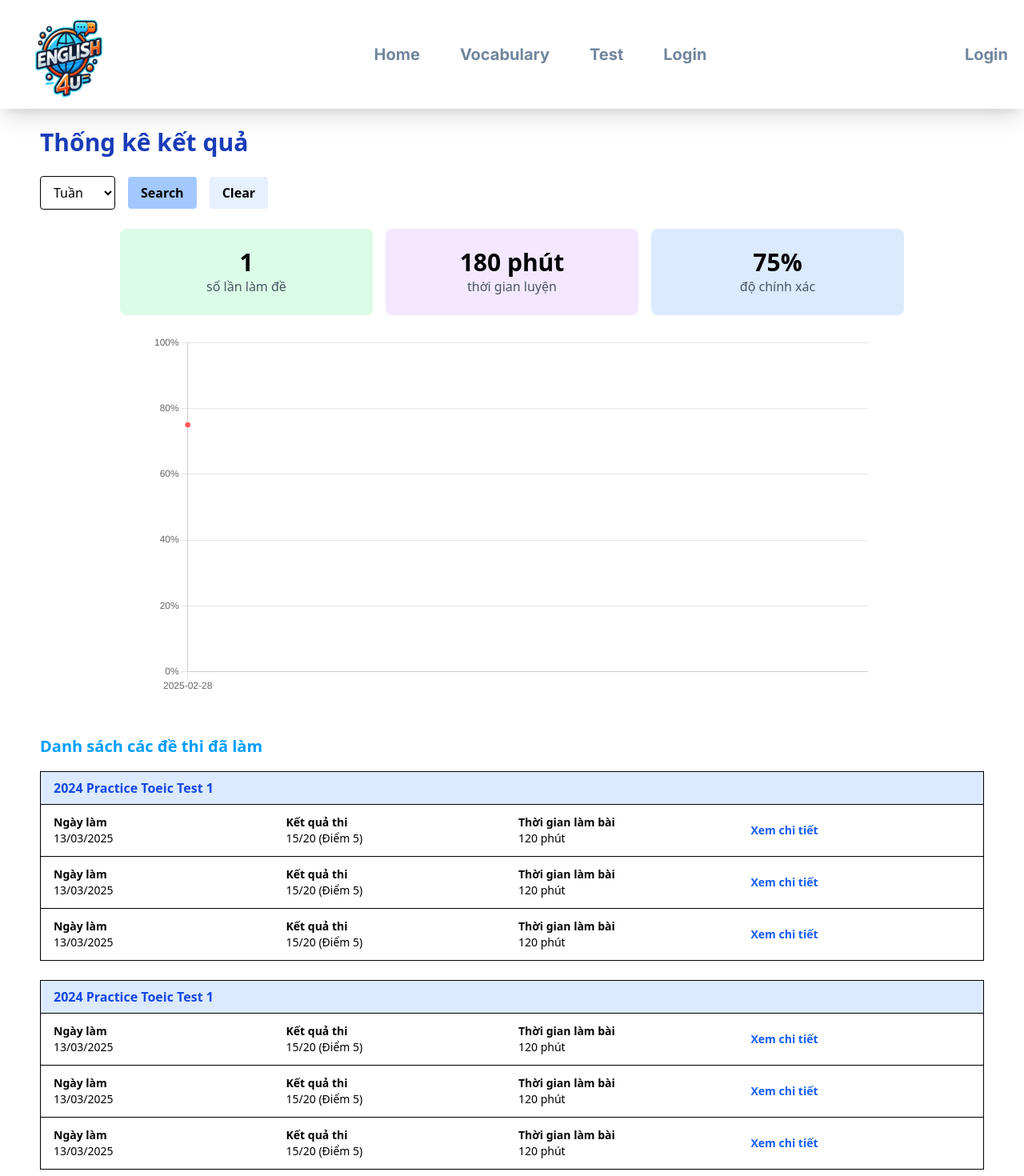
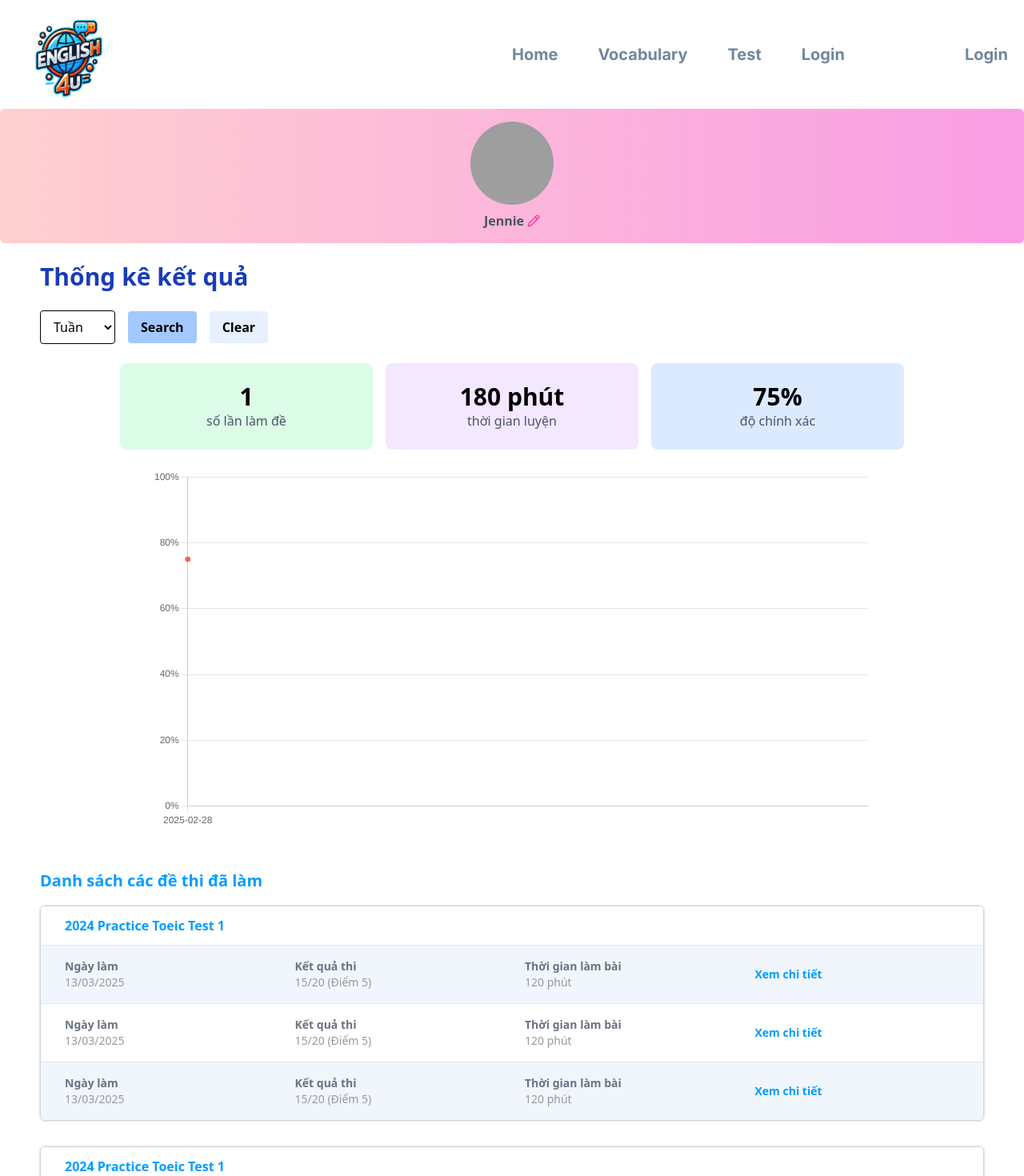
Before and after one commit to norman713/english-web, a React (Vite) app: page /user/statistic in a window 1280 px wide. Shown: the top 1470 px of the page at 80% size. Built offline with nearby package versions, Linux system fonts and the light colour scheme; grey boxes are pictures that could not be loaded.

Commit message:
navbar, statistic forr user

```diff
--- a/src/components/NavBar/NavBar.tsx
+++ b/src/components/NavBar/NavBar.tsx
@@ -53,7 +53,9 @@ const NavBar: React.FC = () => {
 
   // Xác định màu cho nav-link khi active
   const getNavLinkColor = (tab: string) =>
-    location.pathname.includes(tab) ? "text-[#D09838] font-semibold" : "text-[#71869D]";
+    location.pathname.includes(tab)
+      ? "text-[#D09838] font-semibold"
+      : "text-[#71869D]";
 
   const toggleDropdown = () => setDropdownOpen((prev) => !prev);
 
@@ -75,21 +77,32 @@ const NavBar: React.FC = () => {
     <nav className="bg-white px-[20px] shadow-xl border-0 border-[#959595]">
       <div className="container flex justify-between items-center py-2">
         {/* Logo */}
-        <div onClick={handleGoHome} className="cursor-pointer">
+        <div onClick={handleGoHome} className="cursor-pointer w-1/2">
           <img src={logo} alt="English 4 Us" className="w-[125px] h-[120px]" />
         </div>
 
+        {/* item bên trái         */}
+        <div className="flex justify-between items-center w-1/2">
           {/* Links chính */}
-        <div className="flex space-x-[50px]">
+          <div className="flex space-x-[50px] w-1/2">
             {role === "GUEST" && (
               <>
-              <Link to="/home" className={`nav-link ${getNavLinkColor("home")}`}>
+                <Link
+                  to="/home"
+                  className={`nav-link ${getNavLinkColor("home")}`}
+                >
                   Home
                 </Link>
-              <Link to="/vocab" className={`nav-link ${getNavLinkColor("vocab")}`}>
+                <Link
+                  to="/vocab"
+                  className={`nav-link ${getNavLinkColor("vocab")}`}
+                >
                   Vocabulary
                 </Link>
-              <Link to="/test" className={`nav-link ${getNavLinkColor("test")}`}>
+                <Link
+                  to="/test"
+                  className={`nav-link ${getNavLinkColor("test")}`}
+                >
                   Test
                 </Link>
                 <Link to="/" className="nav-link text-[#71869D]">
@@ -100,34 +113,47 @@ const NavBar: React.FC = () => {
 
             {role === "LEARNER" && (
               <>
-              <Link to="/user" className={`nav-link ${getNavLinkColor("vocab")}`}>
+                <Link
+                  to="/user"
+                  className={`nav-link ${getNavLinkColor("vocab")}`}
+                >
                   Vocabulary
                 </Link>
-              <Link to="/user/test" className={`nav-link ${getNavLinkColor("test")}`}>
+                <Link
+                  to="/user/test"
+                  className={`nav-link ${getNavLinkColor("test")}`}
+                >
                   Test
                 </Link>
-
               </>
             )}
 
             {(role === "ADMIN" || role === "SYSTEM_ADMIN") && (
               <>
-              <Link to="/admin" className={`nav-link ${getNavLinkColor("vocab")}`}>
+                <Link
+                  to="/admin"
+                  className={`nav-link ${getNavLinkColor("vocab")}`}
+                >
                   Vocabulary
                 </Link>
-              <Link to="/admin/test" className={`nav-link ${getNavLinkColor("test")}`}>
+                <Link
+                  to="/admin/test"
+                  className={`nav-link ${getNavLinkColor("test")}`}
+                >
                   Test
                 </Link>
-              <Link to="/admin/user" className={`nav-link ${getNavLinkColor("user")}`}>
+                <Link
+                  to="/admin/user"
+                  className={`nav-link ${getNavLinkColor("user")}`}
+                >
                   User
                 </Link>
-
               </>
             )}
           </div>
 
           {/* Avatar / Tên / Dropdown */}
-        <div className="flex items-center">
+          <div className="flex items-center justify-end w-1/2">
             {isLoggedIn ? (
               <div className="relative flex items-center space-x-4">
                 {/* Avatar */}
@@ -137,7 +163,9 @@ const NavBar: React.FC = () => {
                   className="w-[50px] h-[50px] rounded-full object-cover"
                 />
                 {/* Tên */}
-              <span className="text-[#71869D] nav-link">{userName || (role === "ADMIN" ? "Admin" : "User")}</span>
+                <span className="text-[#71869D] nav-link">
+                  {userName || (role === "ADMIN" ? "Admin" : "User")}
+                </span>
 
                 {/* Nút dropdown */}
                 <button onClick={toggleDropdown} className="text-[#71869D]">
@@ -145,7 +173,7 @@ const NavBar: React.FC = () => {
                 </button>
 
                 {dropdownOpen && (
-                <div className="absolute right-0 mt-8 w-[150px] bg-white border border-[#959595] shadow-lg nav-link rounded-sm z-10">
+                  <div className="absolute right-[20px] mt-[150px] w-[130px] bg-white border border-[#959595] shadow-lg nav-link rounded-sm z-10">
                     {role === "LEARNER" ? (
                       <Link
                         to="/user/statistic"
@@ -179,6 +207,7 @@ const NavBar: React.FC = () => {
             )}
           </div>
         </div>
+      </div>
     </nav>
   );
 };
--- a/src/pages/User/Statictic/index.tsx
+++ b/src/pages/User/Statictic/index.tsx
@@ -10,6 +10,7 @@ import {
   Legend,
   Title,
 } from "chart.js";
+import { PencilIcon } from "lucide-react";
 
 ChartJS.register(
   CategoryScale,
@@ -74,8 +75,53 @@ const StatisticPage = () => {
       ],
     },
   ];
+  // edit name of profile
+  const [editing, setEditing] = useState(false);
+  const [name, setName] = useState("Jennie");
+  const saveName = () => {
+    setEditing(false);
+  };
+  return (
+    <div>
+      {/* profile */}
+      <div
+        className="p-4 flex flex-col items-center rounded-md w-full mx-auto"
+        style={{
+          background: "linear-gradient(90deg, #FFD0D0 0%, #F99DE5 100%)",
+        }}
+      >
+        <img
+          src="https://images.unsplash.com/photo-1508214751196-bcfd4ca60f91?auto=format&fit=crop&w=64&q=80"
+          alt="User Avatar"
+          className="w-26 h-26 rounded-full object-cover mb-2"
+        />
+        <div className="flex items-center space-x-1">
+          {editing ? (
+            <input
+              type="text"
+              className="text-gray-600 font-semibold rounded border border-gray-300 px-1 py-0.5"
+              value={name}
+              autoFocus
+              onChange={(e) => setName(e.target.value)}
+              onBlur={saveName}
+              onKeyDown={(e) => {
+                if (e.key === "Enter") {
+                  saveName();
+                }
+              }}
+            />
+          ) : (
+            <>
+              <span className="text-gray-600 font-semibold">{name}</span>
+              <button onClick={() => setEditing(true)} aria-label="Edit name">
+                <PencilIcon className="w-4 h-4 text-pink-500 cursor-pointer" />
+              </button>
+            </>
+          )}
+        </div>
+      </div>
 
-  return (
+      {/* content */}
       <div className="p-6 px-[50px]">
         <h1 className="text-3xl font-bold text-blue-800 mb-6">
           Thống kê kết quả
@@ -130,29 +176,52 @@ const StatisticPage = () => {
             Danh sách các đề thi đã làm
           </h2>
           {historyData.map((test, index) => (
-          <div key={index} className="border mb-6">
-            <div className="bg-blue-100 px-4 py-2 font-bold text-blue-700">
+            <div
+              key={index}
+              className="border border-gray-300 rounded-md mb-8 overflow-hidden"
+              style={{ boxShadow: "0 0 0 1px #E1E9F1" }}
+            >
+              {/* Tiêu đề đề thi */}
+              <div className="bg-white px-[30px] py-3 font-semibold text-[#009DFF] text-base">
                 {test.title}
               </div>
+
+              {/* Các dòng attempt */}
               {test.attempts.map((attempt, idx) => (
                 <div
                   key={idx}
-                className="grid grid-cols-4 items-center gap-4 px-4 py-3 border-t text-sm"
+                  className={`grid grid-cols-4 items-center gap-8 px-[30px] py-4 text-sm
+            ${idx % 2 === 0 ? "bg-[#F0F6FB]" : "bg-white"}
+            border-t border-[#E1E9F1]
+          `}
                 >
                   <div>
-                  <strong>Ngày làm</strong>
-                  <div>{attempt.date}</div>
+                    <strong className="text-gray-500 font-bold">
+                      Ngày làm
+                    </strong>
+                    <div className="text-[#999999]">{attempt.date}</div>
                   </div>
                   <div>
-                  <strong>Kết quả thi</strong>
-                  <div>{attempt.score}</div>
+                    <strong className="text-gray-500  font-bold">
+                      Kết quả thi
+                    </strong>
+                    <div className="text-[#999999]">{attempt.score}</div>
                   </div>
                   <div>
-                  <strong>Thời gian làm bài</strong>
-                  <div>{attempt.time}</div>
+                    <strong className="text-gray-500 font-bold">
+                      Thời gian làm bài
+                    </strong>
+                    <div className="text-[#999999]">{attempt.time}</div>
                   </div>
-                <div className="text-blue-600 font-semibold cursor-pointer hover:underline">
+                  <div>
+                    <button
+                      className="text-[#009DFF] font-semibold cursor-pointer hover:text-[#005FCC] hover:underline focus:outline-none"
+                      onClick={() => {
+                        /* Xử lý xem chi tiết */
+                      }}
+                    >
                       Xem chi tiết
+                    </button>
                   </div>
                 </div>
               ))}
@@ -160,6 +229,7 @@ const StatisticPage = () => {
           ))}
         </div>
       </div>
+    </div>
   );
 };
 
```
Lines whose indentation alone changed are shown as unchanged.
